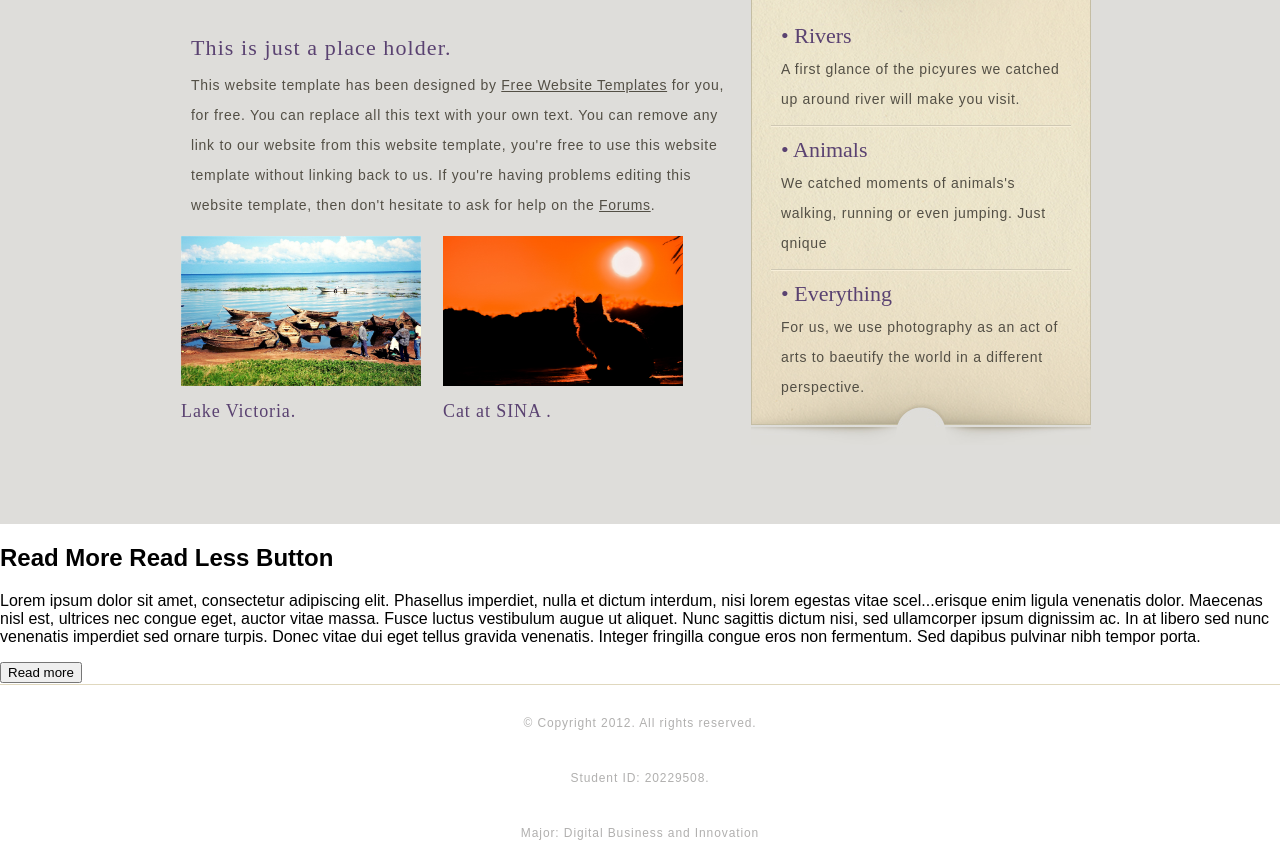
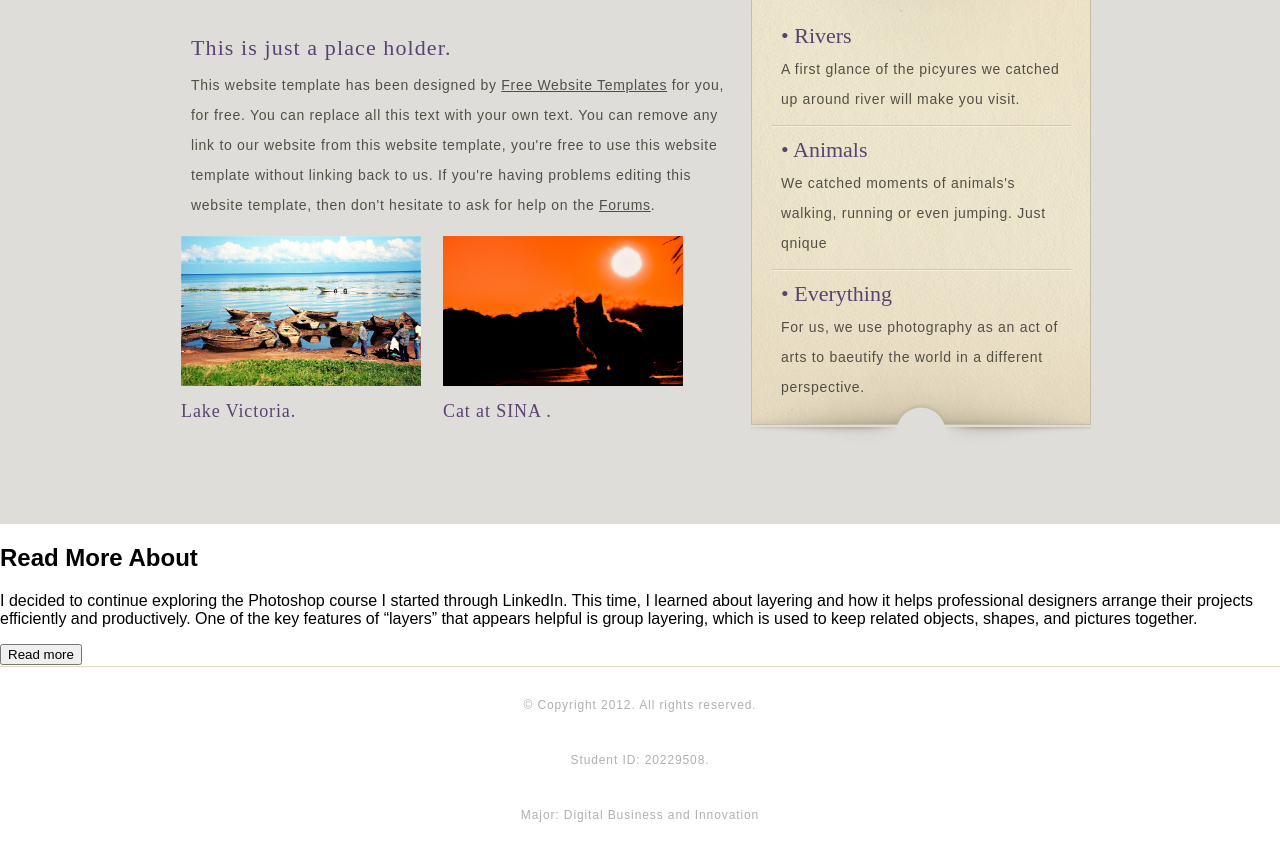
Before and after one commit to Tijanbass/tijan-photography.github.io, a plain HTML site: page suites.html in a window 1280 px wide. Shown: the part 843-1691 px from the top of the page. Drawn offline with Linux system fonts and the light colour scheme.

Commit message:
Update suites.html

```diff
--- a/suites.html
+++ b/suites.html
@@ -137,8 +137,8 @@
 </head>
 <body>
 
-<h2>Read More Read Less Button</h2>
-<p>Lorem ipsum dolor sit amet, consectetur adipiscing elit. Phasellus imperdiet, nulla et dictum interdum, nisi lorem egestas vitae scel<span id="dots">...</span><span id="more">erisque enim ligula venenatis dolor. Maecenas nisl est, ultrices nec congue eget, auctor vitae massa. Fusce luctus vestibulum augue ut aliquet. Nunc sagittis dictum nisi, sed ullamcorper ipsum dignissim ac. In at libero sed nunc venenatis imperdiet sed ornare turpis. Donec vitae dui eget tellus gravida venenatis. Integer fringilla congue eros non fermentum. Sed dapibus pulvinar nibh tempor porta.</span></p>
+<h2>Read More About </h2>
+<p>I decided to continue exploring the Photoshop course I started through LinkedIn. This time, I learned about layering and how it helps professional designers arrange their projects efficiently and productively. One of the key features of “layers” that appears helpful is group layering, which is used to keep related objects, shapes, and pictures together.</span></p>
 <button onclick="myFunction()" id="myBtn">Read more</button>
 
 <script>
```
